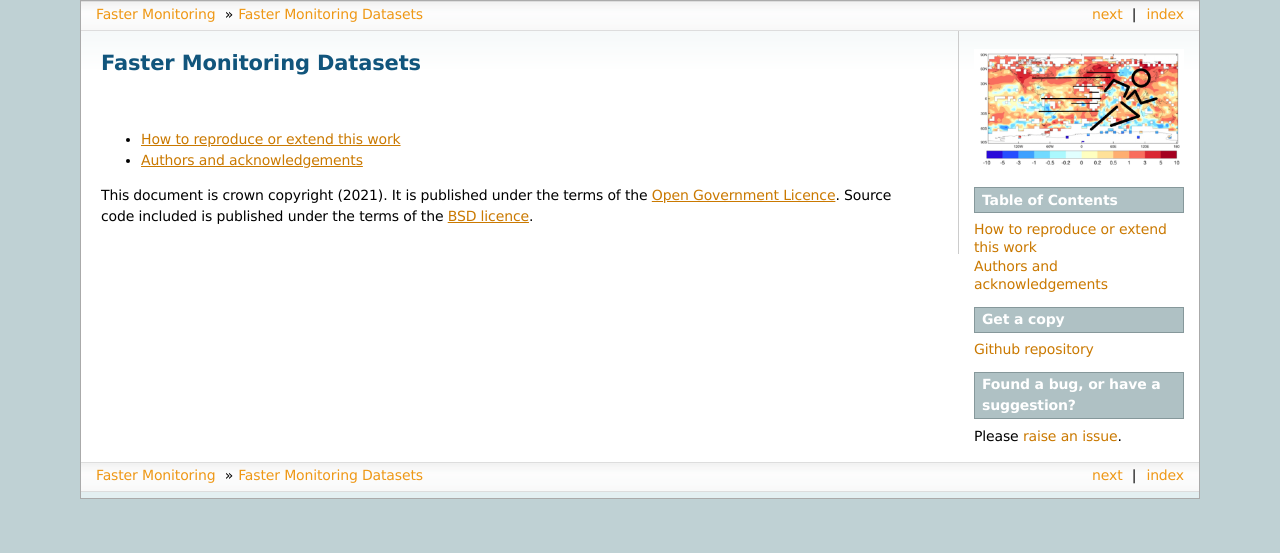
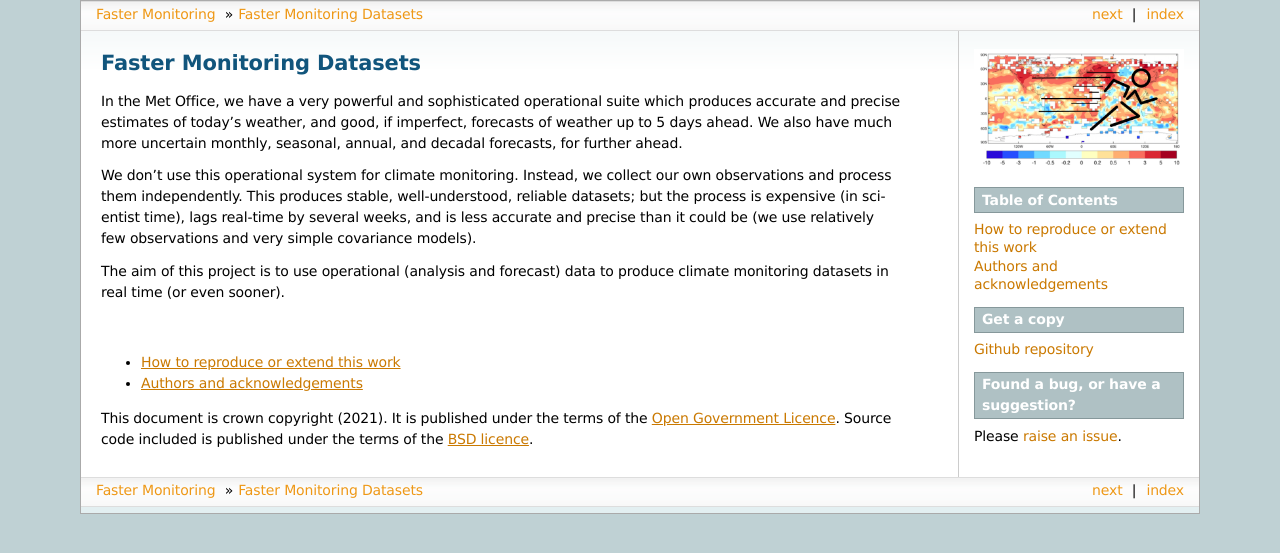
Before and after one commit to philip-brohan/Proxy_Hadobs, a Sphinx documentation site: the page built from docs/index.rst, in a window 1280 px wide. Shown: the top 553 px of the page. Built offline with Sphinx 7.4.7, drawn with Linux system fonts in a browser that asks for light colours.

```diff
--- a/docs/index.rst
+++ b/docs/index.rst
@@ -1,6 +1,11 @@
 Faster Monitoring Datasets
 ==========================
 
+In the Met Office, we have a very powerful and sophisticated operational suite which produces accurate and precise estimates of today’s weather, and good, if imperfect, forecasts of weather up to 5 days ahead. We also have much more uncertain monthly, seasonal, annual, and decadal forecasts, for further ahead.
+
+We don’t use this operational system for climate monitoring. Instead, we collect our own observations and process them independently. This produces stable, well-understood, reliable datasets; but the process is expensive (in scientist time), lags real-time by several weeks, and is less accurate and precise than it could be (we use relatively few observations and very simple covariance models).
+
+The aim of this project is to use operational (analysis and forecast) data to produce climate monitoring datasets in real time (or even sooner).
 
 |
 
```
Also changed, not shown: 1 other file.
